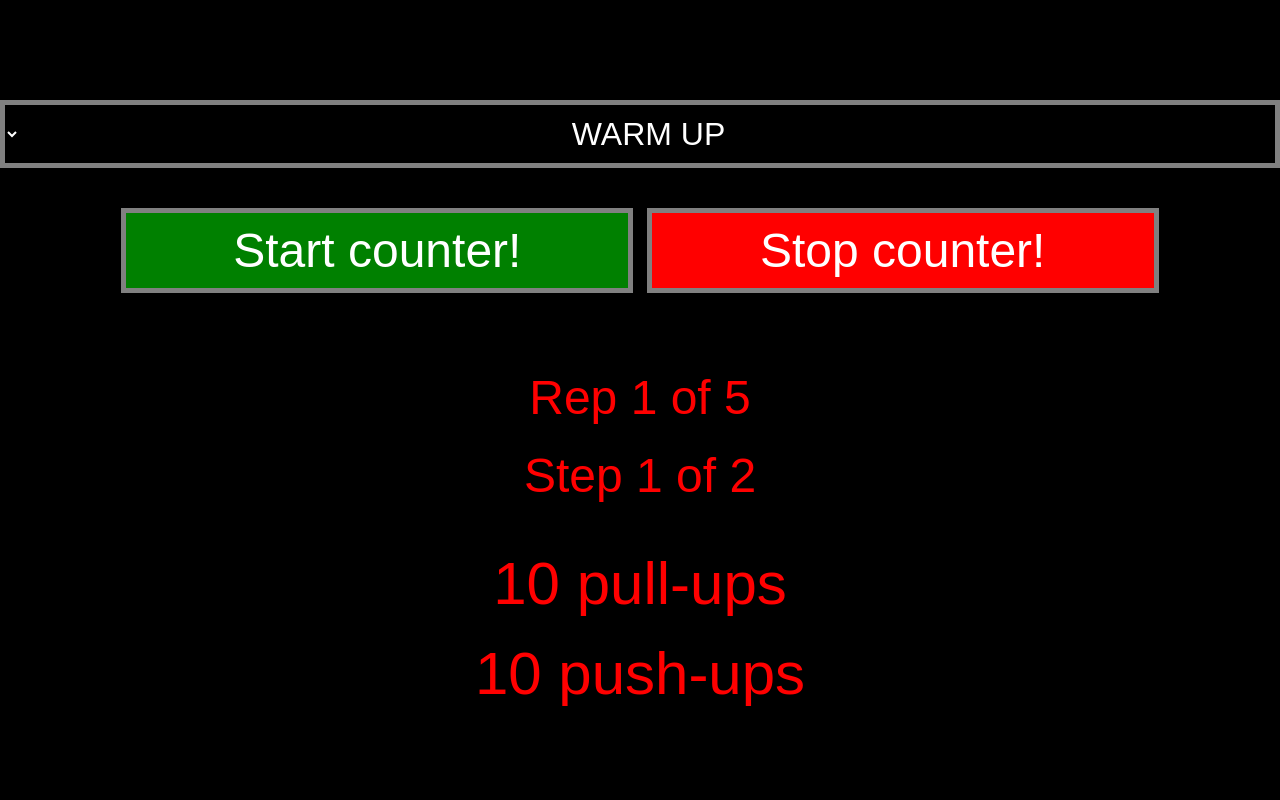
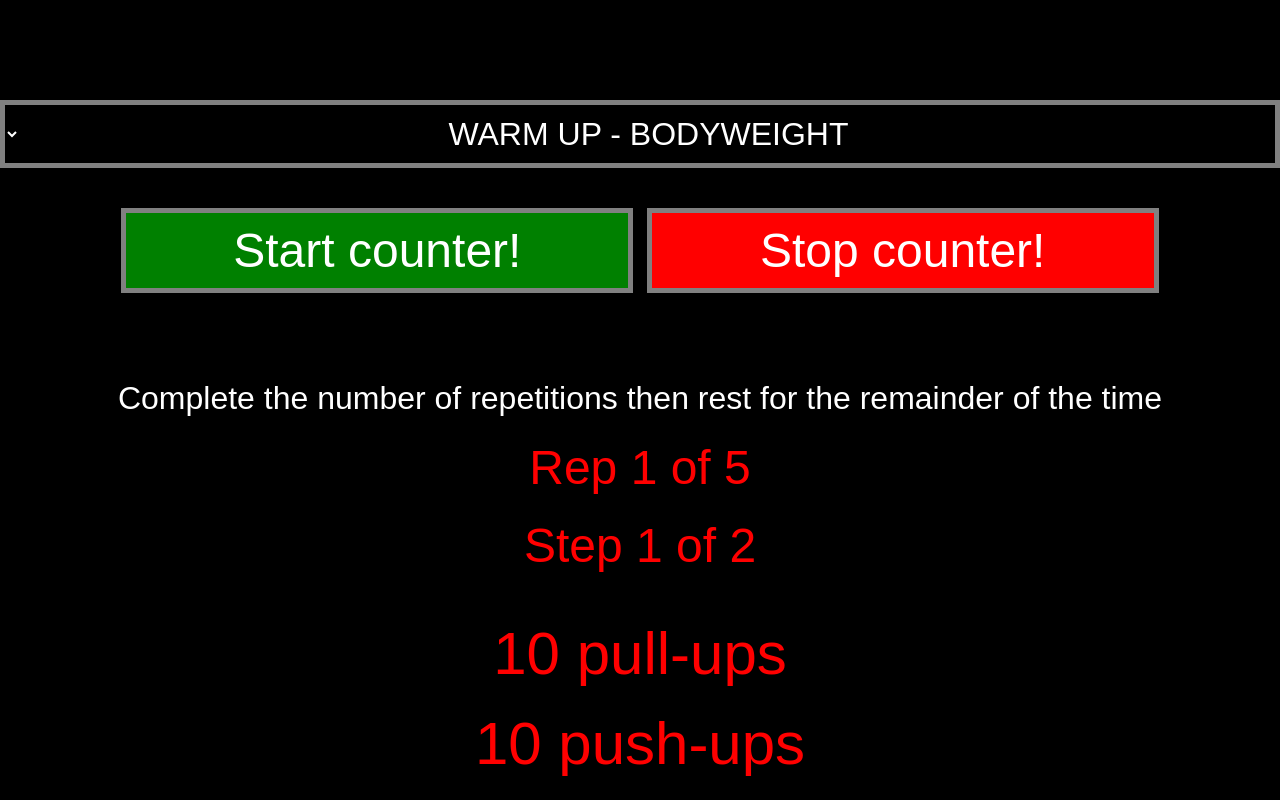
Before and after one commit to samuele-mattiuzzo/timed-routines, a plain HTML site: page index.html in a window 1280 px wide. Both pictures are taken after a click on the button "Start counter!". Shown: the top 800 px of the page. Drawn offline with Linux system fonts and the light colour scheme.

Commit message:
Routine's descriptions added and styled. Added GripMaster routine. Tweaked ABS routine

```diff
--- a/data.json
+++ b/data.json
@@ -1,6 +1,7 @@
 data = [
     {
-        "name": "Warm up",
+        "name": "Warm up - bodyweight",
+        "description": "Complete the number of repetitions then rest for the remainder of the time",
         "num_steps": 2,
         "num_reps": 5,
         "rep_length": 60,
@@ -11,7 +12,8 @@ data = [
     },
 
     {
-        "name": "Warm up (with 5kg belt)",
+        "name": "Warm up - weighted belt",
+        "description": "Complete the number of repetitions then rest for the remainder of the time",
         "num_steps": 2,
         "num_reps": 5,
         "rep_length": 60,
@@ -23,25 +25,51 @@ data = [
 
     {
         "name": "Abs 30 seconds on, 30 seconds off",
+        "description": "Do as many repetitions as you can in 30 seconds; plank as rest for 30 seconds",
         "num_steps": 10,
         "num_reps": 1,
         "rep_length": 30,
         "steps": [
             "Crunches",
-            "Rest",
+            "Rest - plank",
             "Left crunches",
-            "Rest",
+            "Rest - plank",
             "Right crunches",
-            "Rest",
+            "Rest - plank",
             "Leg raises (floor)",
-            "Rest",
+            "Rest - plank",
             "Leg raises (bench)",
-            "Rest"
+            "Rest - plank"
+        ]
+    },
+
+    {
+        "name": "GripMaster",
+        "description": "Hold each position 5 seconds, release and repeat 10 times. Rest for the remainder of the time",
+        "num_steps": 14,
+        "num_reps": 3,
+        "rep_length": 75,
+        "steps": [
+            "Fingertip pinch (left hand)",
+            "Fingertip pinch (right hand)",
+            "Thumb + pinkie pinch (left hand)",
+            "Thumb + pinkie pinch (right hand)",
+            "Power grip (left hand)",
+            "Power grip (right hand)",
+            "Thumb pinch (left hand)",
+            "Thumb pinch (right hand)",
+            "Three fingers pinch (left hand)",
+            "Three fingers pinch (right hand)",
+            "Hook - pam + 4 fingers (left hand)",
+            "Hook - pam + 4 fingers (right hand)",
+            "Tricep press (left hand)",
+            "Tricep press (right hand)"
         ]
     },
 
     {
         "name" : "Rock Rings",
+        "description": "Complete the number of repetitions then rest for the remainder of the time",
         "num_steps": 10,
         "num_reps": 1,
         "rep_length": 60,
@@ -61,6 +89,7 @@ data = [
 
     {
         "name" : "Beastmaker - f6c - 1000",
+        "description": "",
         "num_steps": 6,
         "num_reps": 1,
         "rep_length": 10,
@@ -70,6 +99,7 @@ data = [
 
     {
         "name" : "Beastmaker - f6c/f7c - 2000",
+        "description": "",
         "num_steps": 6,
         "num_reps": 1,
         "rep_length": 10,
--- a/index.html
+++ b/index.html
@@ -15,6 +15,7 @@
         </div>
 
         <div class="info">
+            <p id="description"></p>
             <p id="repCount"></p>
             <p id="stepCount"></p>
             <p id="routine"></p>
--- a/script.js
+++ b/script.js
@@ -10,6 +10,7 @@ window.onload = function() {
         routinesList = document.getElementById("routinesList"),
         timer = document.getElementById("timer"),
         routineEl = document.getElementById("routine"),
+        routineDesc = document.getElementById("description"),
         repCount = document.getElementById("repCount"),
         stepCount = document.getElementById("stepCount");
 
@@ -36,9 +37,40 @@ window.onload = function() {
     }
 
     function updateStep() {
+        var n_reps_total = current_routine["num_reps"],
+            n_steps_total = current_routine["num_steps"]
+            n_reps = parseInt(current_rep + 1),
+            n_steps = parseInt(current_step + 1),
+            description = current_routine["description"];
+
         routineEl.innerHTML = getStep();
-        repCount.innerHTML = 'Rep '+parseInt(current_rep+1)+' of '+current_routine["num_reps"];
-        stepCount.innerHTML = 'Step '+parseInt(current_step+1)+' of '+current_routine["num_steps"];
+        routineDesc.innerHTML = description;
+        repCount.innerHTML = 'Rep ' + n_reps + ' of ' + n_reps_total;
+        stepCount.innerHTML = 'Step ' + n_steps + ' of '+ n_steps_total;
+    }
+
+    function nextStep() {
+
+    }
+
+    function startRoutine() {
+    	if (current_step < current_routine['num_steps']) {
+            updateStep();
+            myTimer = setInterval(myCounter, 1000);
+        }
+    }
+
+    function reset() {
+    	clearInterval(myTimer);
+    	c = 0;
+        current_rep = 0;
+        current_step = 0;
+        current_routine = 0;
+    	timer.innerHTML = '';
+        routineEl.innerHTML = '';
+        repCount.innerHTML = '';
+        stepCount.innerHTML = '';
+        routineDesc.innerHTML = '';
     }
 
     function done() {
@@ -70,28 +102,10 @@ window.onload = function() {
                 c = 0;
                 timer.innerHTML = c;
                 routineEl.innerHTML = '';
+                routineDesc.innerHTML = '';
                 startRoutine();
             }
         }
-    }
-
-    function startRoutine() {
-    	if (current_step < current_routine['num_steps']) {
-            updateStep();
-            myTimer = setInterval(myCounter, 1000);
-        }
-    }
-
-    function reset() {
-    	clearInterval(myTimer);
-    	c = 0;
-        current_rep = 0;
-        current_step = 0;
-        current_routine = 0;
-    	timer.innerHTML = '';
-        routineEl.innerHTML = '';
-        repCount.innerHTML = '';
-        stepCount.innerHTML = '';
     }
 
     start.onclick = function(){
--- a/style.css
+++ b/style.css
@@ -36,7 +36,8 @@ button, select {
 #timer,
 #routinesList,
 #startBtn,
-#stopBtn {
+#stopBtn,
+#description {
     display: block;
     margin-top: 40px;
     width: 100%;
@@ -46,6 +47,11 @@ button, select {
 #stopBtn {
     display: inline-block;
     width: 40%;
+}
+
+#description {
+    color: white;
+    font-size: 32px;
 }
 
 #startBtn { background-color: green; }
```
